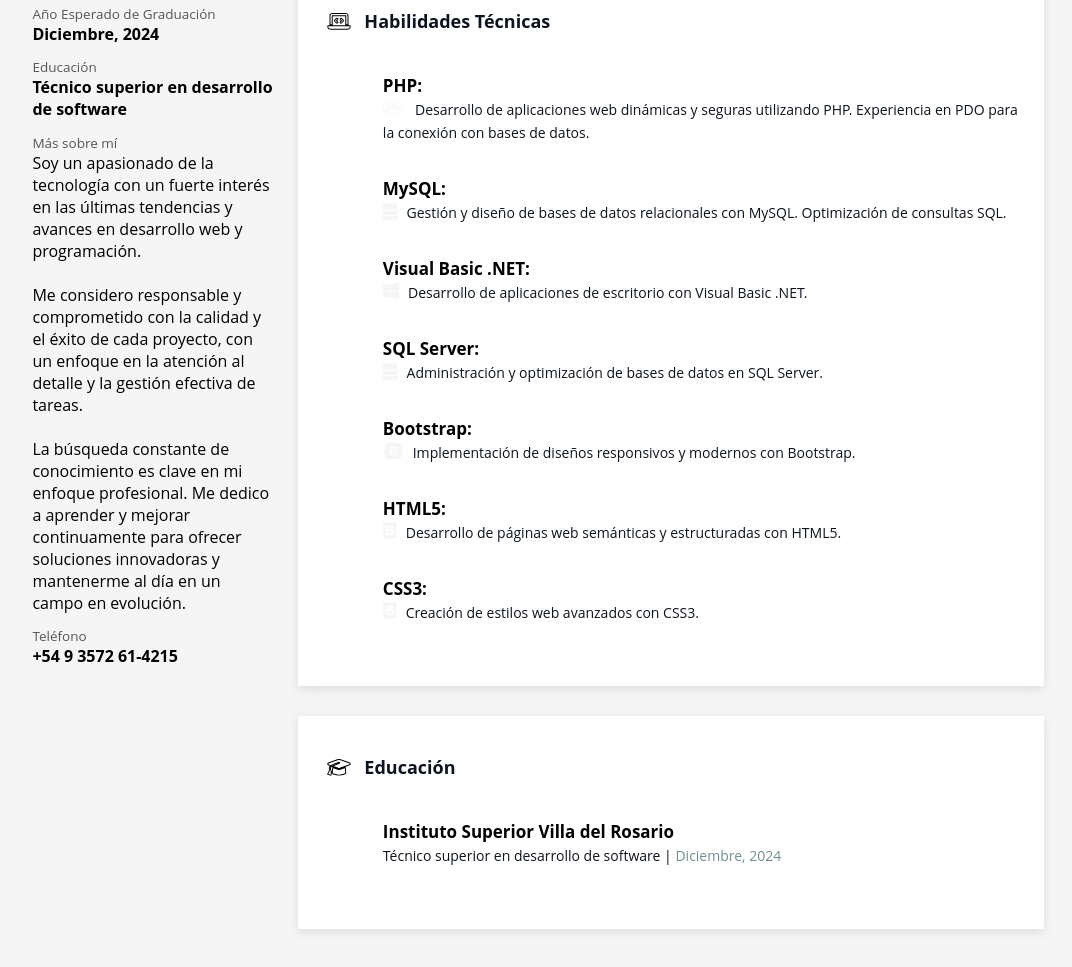
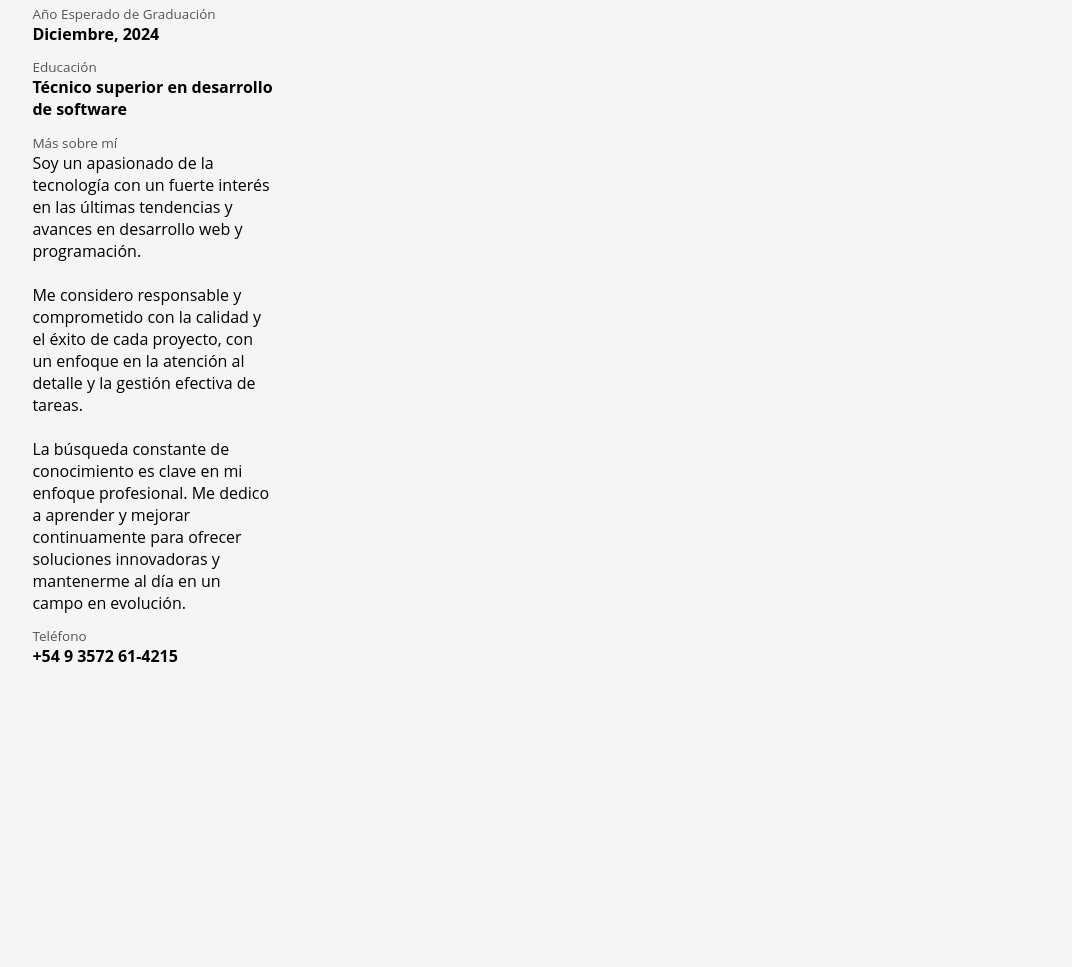
Before and after one commit to EmilianoMare/Curriculum-Emiliano-Mare, a plain HTML site: page index.html in a window 1280 px wide. Shown: the part 413-1380 px from the top of the page, without its empty margins (102-1174 px from the left). After the commit the page ends 1102 px from the top, so only its background shows below. Drawn offline with Linux system fonts and the light colour scheme.

Commit message:
Update index.html

```diff
--- a/index.html
+++ b/index.html
@@ -75,86 +75,4 @@
                 <ul>
                     <li>
                         <p class="tags">Diseño Web<br>
-                            <span>Desarrollador Web Freelance / Diseño y desarrollo de sitios web dinámicos y visualmente atractivos utilizando WordPress. Implementación de diseños modernos y responsivos, personalización de temas y plugins, pruebas y mantenimiento continuo. Colaboración con clientes para soluciones técnicas innovadoras. <span>2021</span></span>
-                        </p>
-                        <a class="edit" href="#"><i class="fas fa-pen stroke-transparent-blue"></i></a>
-                    </li>
-                </ul>
-            </div>
-
-            <!-- Tarjeta de Habilidades Técnicas -->
-            <div class="card">
-                <p><i class="fas fa-laptop-code stroke-transparent"></i>&nbsp;&nbsp;&nbsp;Habilidades Técnicas</p>
-                <ul>
-                    <li>
-                        <p class="tags">PHP:
-                            <br><i class="fab fa-php"></i>&nbsp;
-                            <span>Desarrollo de aplicaciones web dinámicas y seguras utilizando PHP. Experiencia en PDO para la conexión con bases de datos.</span>
-                        </p>
-                        <a class="edit" href="#"><i class="fas fa-pen stroke-transparent-blue"></i></a>
-                    </li>
-                    <li>
-                        <p class="tags">MySQL:
-                            <br><i class="fas fa-database"></i>&nbsp;
-                            <span>Gestión y diseño de bases de datos relacionales con MySQL. Optimización de consultas SQL.</span>
-                        </p>
-                        <a class="edit" href="#"><i class="fas fa-pen stroke-transparent-blue"></i></a>
-                    </li>
-                    <li>
-                        <p class="tags">Visual Basic .NET:
-                            <br><i class="fab fa-windows"></i>&nbsp;
-                            <span>Desarrollo de aplicaciones de escritorio con Visual Basic .NET.</span>
-                        </p>
-                        <a class="edit" href="#"><i class="fas fa-pen stroke-transparent-blue"></i></a>
-                    </li>
-                    <li>
-                        <p class="tags">SQL Server:
-                            <br><i class="fas fa-database"></i>&nbsp;
-                            <span>Administración y optimización de bases de datos en SQL Server.</span>
-                        </p>
-                        <a class="edit" href="#"><i class="fas fa-pen stroke-transparent-blue"></i></a>
-                    </li>
-                    <li>
-                        <p class="tags">Bootstrap:
-                            <br><i class="fab fa-bootstrap"></i>&nbsp;
-                            <span>Implementación de diseños responsivos y modernos con Bootstrap.</span>
-                        </p>
-                        <a class="edit" href="#"><i class="fas fa-pen stroke-transparent-blue"></i></a>
-                    </li>
-                    <li>
-                        <p class="tags">HTML5:
-                            <br><i class="fab fa-html5"></i>&nbsp;
-                            <span>Desarrollo de páginas web semánticas y estructuradas con HTML5.</span>
-                        </p>
-                        <a class="edit" href="#"><i class="fas fa-pen stroke-transparent-blue"></i></a>
-                    </li>
-                    <li>
-                        <p class="tags">CSS3:
-                            <br><i class="fab fa-css3-alt"></i>&nbsp;
-                            <span>Creación de estilos web avanzados con CSS3.</span>
-                        </p>
-                        <a class="edit" href="#"><i class="fas fa-pen stroke-transparent-blue"></i></a>
-                    </li>
-                </ul>
-            </div>
-
-            <!-- Tarjeta de educación -->
-            <div class="card">
-                <p><i class="fas fa-graduation-cap stroke-transparent"></i>&nbsp;&nbsp;&nbsp;Educación</p>
-                <ul>
-                    <li>
-                        <p class="tags">Instituto Superior Villa del Rosario<br>
-                            <span>Técnico superior en desarrollo de software | <span>Diciembre, 2024</span></span>
-                        </p>
-                        <a class="edit" href="#"><i class="fas fa-pen stroke-transparent-blue"></i></a>
-                    </li>
-                </ul>
-            </div>
-
-        </div> <!-- Fin de la sección de tarjetas de información -->
-
-    </div> <!-- Fin del contenedor principal -->
-
-</body>
-
-</html>
+                            <span>Desarrollador Web Freelance / Diseño y desarrollo de sitios web dinámicos y visualmente atractivos utilizando WordPress. Implementación de diseños modernos y responsivos, personalización de temas y plugins, pruebas y mantenimiento continuo. Colaboración con clientes para soluciones técnicas innovadoras. <span>2021
```
